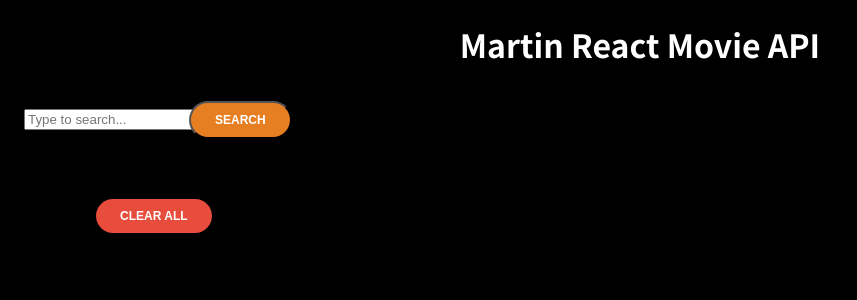
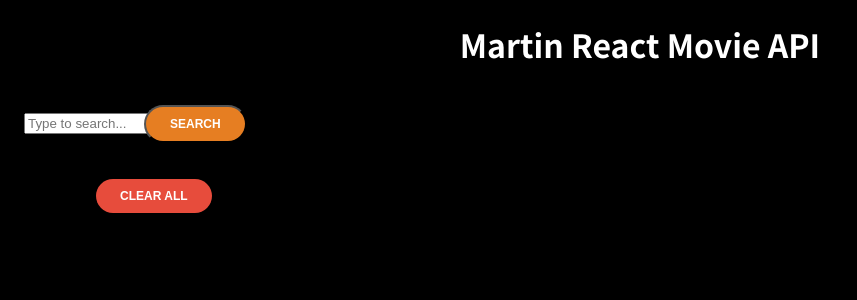
Before and after one commit to Martin2251/movie-trial, a React (Create React App) app: page / in a window 1280 px wide. Shown: the top 300 px of the page, without its empty margins (0-857 px from the left). Built offline with nearby package versions, Linux system fonts and the light colour scheme; no server answers.

Commit message:
added react router

```diff
--- a/package.json
+++ b/package.json
@@ -8,6 +8,7 @@
     "@testing-library/user-event": "^12.1.10",
     "react": "^17.0.2",
     "react-dom": "^17.0.2",
+    "react-router-dom": "^5.2.0",
     "react-scripts": "4.0.3",
     "web-vitals": "^1.0.1"
   },
--- a/src/App.css
+++ b/src/App.css
@@ -1,6 +1,5 @@
 @import url("https://fonts.googleapis.com/css2?family=Noto+Sans+HK:wght@300&display=swap");
 
-)
 * {
   box-sizing: border-box;
 }
@@ -55,7 +54,6 @@ body {
 .button-clear {
   background-color: #e74c3c; /* Green */
   border: none;
-  border-radius: 4px;
   color: white;
   padding: 10px 24px;
   text-decoration: none;
@@ -76,7 +74,7 @@ body {
 }
 
 .search-form {
-  display: inline-flex;
+  display: inline-block;
   flex-direction: column;
   justify-content: flex-start;
   margin-top: 10px;
@@ -84,6 +82,7 @@ body {
   align-items: flex-start;
   height: 50px;
   width: 45px;
+  border-radius: 100px;
 }
 
 .image-container {
--- a/src/App.js
+++ b/src/App.js
@@ -26,9 +26,13 @@ const App = () => {
 
     const response = await fetch(url);
     const responseJson = await response.json();
-
-    // update the state
-    setMovies(responseJson.Search);
+    console.log(responseJson);
+    if (!responseJson.Error) {
+      // update the state
+      setMovies(responseJson.Search);
+    } else {
+      alert(responseJson.Error);
+    }
   };
   const resetAll = () => {
     setMovies([]);
@@ -38,8 +42,10 @@ const App = () => {
     <div>
       <div className="search-cont">
         <MovieListHeading heading=" Martin React Movie API" />
-        <SearchBox value={searchValue} onChange={setSearchValue} />
-        <Button onClickHandler={getMovieRequest} label="Search"></Button>
+        <div className="search-container">
+          <SearchBox value={searchValue} onChange={setSearchValue} />
+          <Button onClickHandler={getMovieRequest} label="Search"></Button>
+        </div>
       </div>
 
       <div className="movie-show">
```
Also changed, not shown: 2 other files (tests, documents, lock files or other folders).
